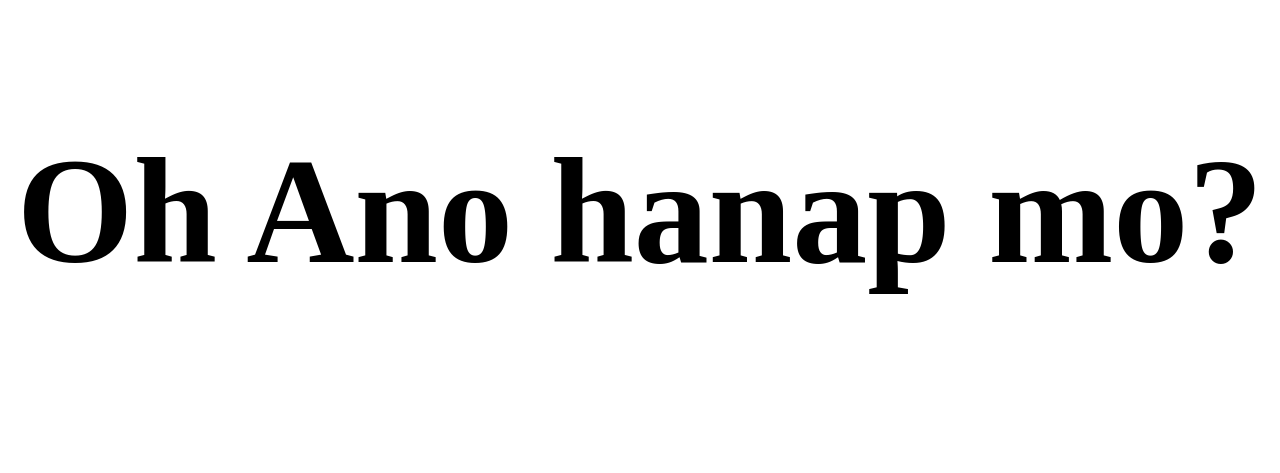
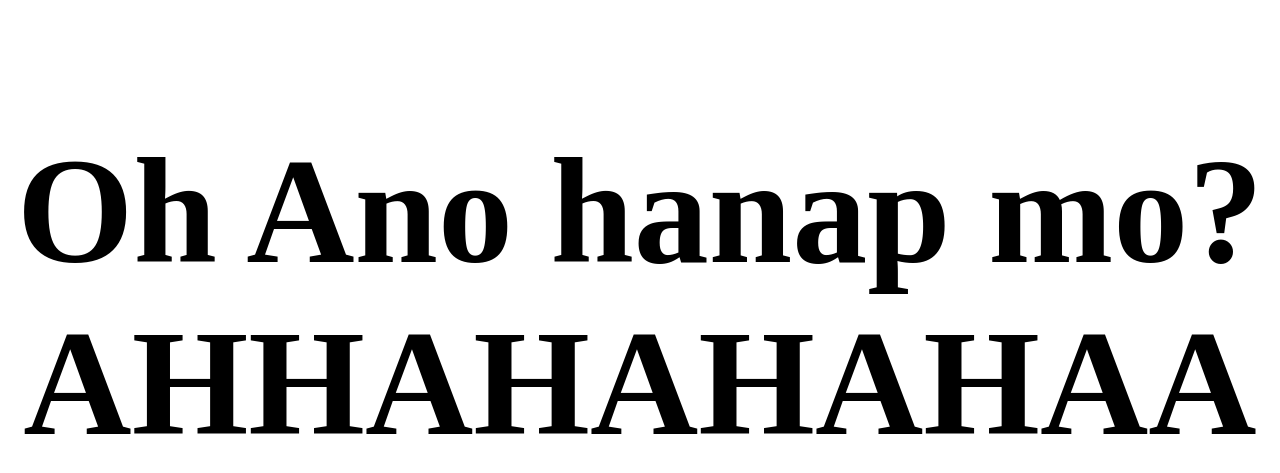
Before and after one commit to jjddjjdd11/oh.com, a plain HTML site: page index.html in a window 1280 px wide. Drawn offline with Linux system fonts and the light colour scheme.

Commit message:
Update index.html

```diff
--- a/index.html
+++ b/index.html
@@ -5,6 +5,6 @@
     <title>oh ?</title>
 </head>
 <body style="font-size: 100px;">
-   <center><h2> Oh Ano hanap mo?</h2></center>
+   <center><h2> Oh Ano hanap mo? AHHAHAHAHAA</h2></center>
 </body>
 </html>
```
